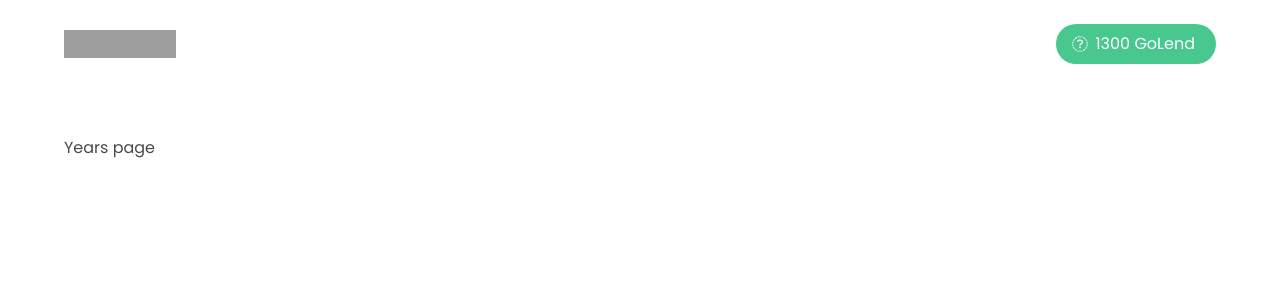
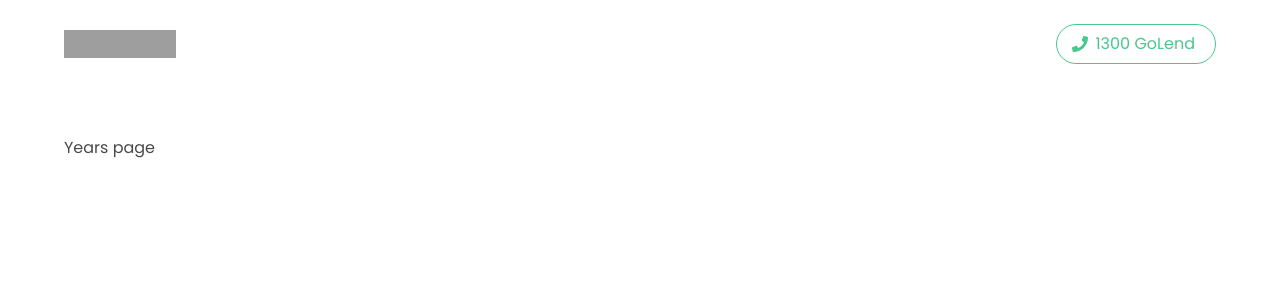
Before and after one commit to tiagomatos8/cars-react-no-cra, a React app: page /years in a window 1280 px wide. Shown: the top 300 px of the page. Built offline with nearby package versions, Linux system fonts and the light colour scheme; grey boxes are pictures that could not be loaded.

Commit message:
Fixed button component icon

```diff
--- a/src/components/Button/Button.js
+++ b/src/components/Button/Button.js
@@ -1,30 +1,38 @@
-import React from 'react'
+import React from 'react';
 import PropTypes from 'prop-types';
 
 const Button = props => {
+  const classNamesObj = {
+    isOutlined: props.isOutlined ? 'is-outlined' : '',
+    isRounded: props.isRounded ? 'is-rounded' : '',
+    color: props.color ? props.color : '',
+    label: props.label ? props.label : 'Button'
+  };
+
   return (
-    <button className={`Button-component button ${props.isRounded && 'is-rounded'} ${props.color && props.color}`}>
+    <button
+      className={`Button-component button ${classNamesObj.isOutlined} ${classNamesObj.isRounded} ${classNamesObj.color}`}
+    >
       {props.icon ? (
         <>
-          <span className="icon is-small">
-            <i className="fas fa-github"></i>
+          <span className='icon is-small'>
+            <i className={props.icon}></i>
           </span>
-          <span>{props.label}</span>
+          <span>{classNamesObj.label}</span>
         </>
       ) : (
-        <>
-          {props.label}
-        </>
+        <>{classNamesObj.label}</>
       )}
     </button>
-  )
-}
+  );
+};
 
 Button.propTypes = {
   label: PropTypes.string,
   isRounded: PropTypes.bool,
+  isOutlined: PropTypes.bool,
   icon: PropTypes.string,
   color: PropTypes.string
-}
+};
 
 export default Button;
--- a/src/components/Header/Header.js
+++ b/src/components/Header/Header.js
@@ -42,7 +42,13 @@ const Header = props => {
           <div className={`navbar-menu ${menuOpen && 'is-active'}`}>
             <div className="navbar-end">
               <div className='navbar-item'>
-                <Button color='is-success' isRounded={true} label='1300 GoLend' icon='fab fa-twitter' />
+                <Button
+                  color='is-success'
+                  isRounded={true}
+                  label='1300 GoLend'
+                  icon='fas fa-phone'
+                  isOutlined={true}
+                />
               </div>
             </div>
           </div>
```
